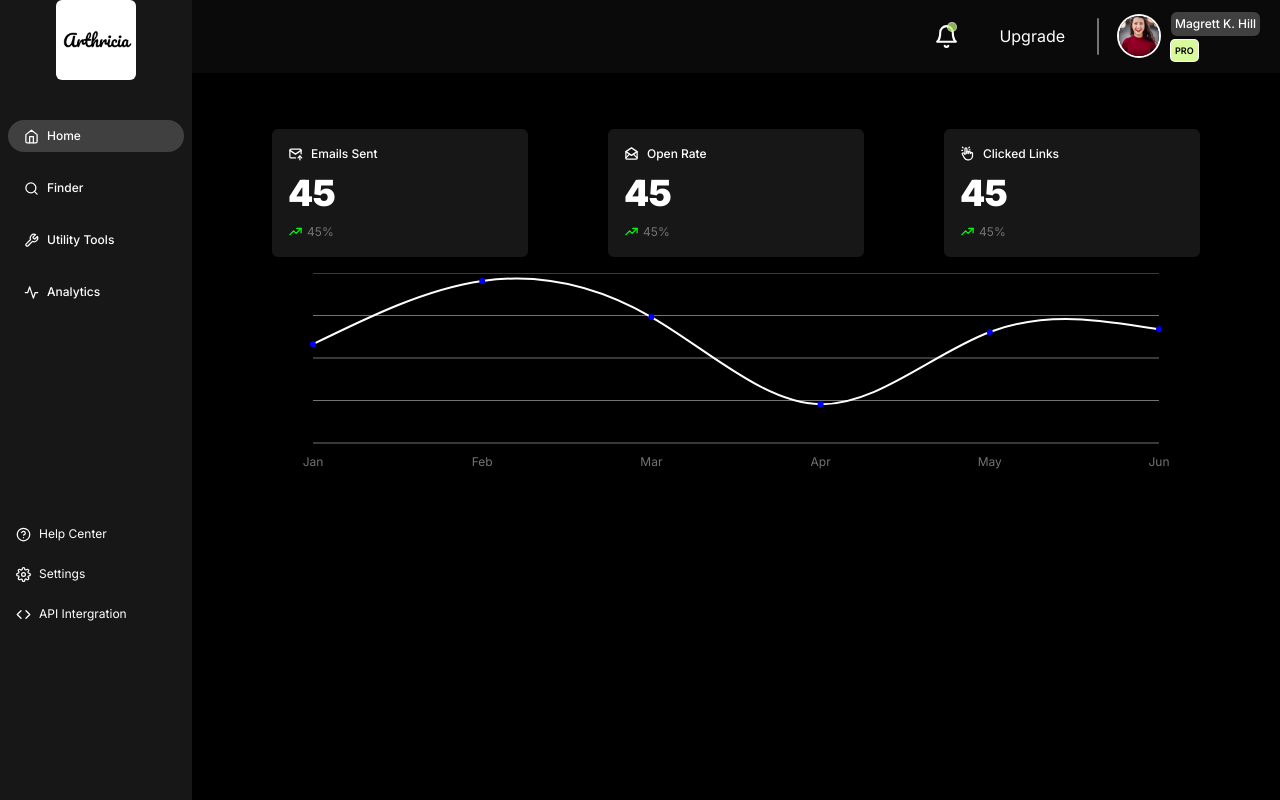
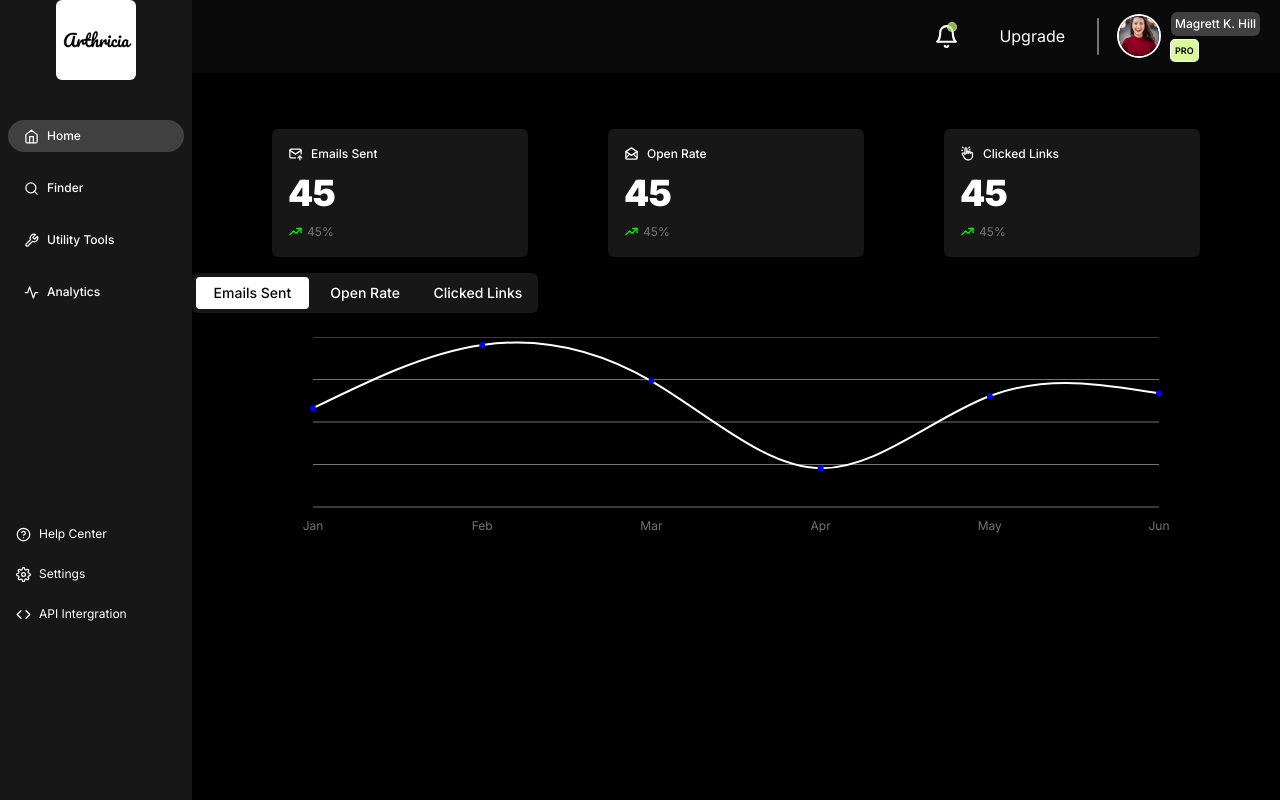
Before and after one commit to themuffineman/pendora-tools, a Next.js app in the folder my-app/: page /dashboard in a window 1280 px wide. Built offline with nearby package versions, Linux system fonts and the light colour scheme.

Commit message:
Added Tabs

```diff
--- a/my-app/app/dashboard/page.jsx
+++ b/my-app/app/dashboard/page.jsx
@@ -3,6 +3,13 @@
 import { dashOverviewData } from '../app.config'
 import DashCard from '@/components/DashCard'
 import Chart from '@/components/Chart'
+import {
+  Tabs,
+  TabsContent,
+  TabsList,
+  TabsTrigger,
+} from "@/components/ui/tabs"
+import styles from '@/components/components.module.css'
 
 const page = () => {
   return (
@@ -11,6 +18,24 @@
         {dashOverviewData.map((data)=>(
           <DashCard title={data.title} icon={data.icon} stat={45} comparison={45}/>
         ))}
+      </div>
+      <div className="w-full">
+        <Tabs className="w-max bg-black" defaultValue="emailsSent">
+          <TabsList className="grid w-full grid-cols-3 bg-neutral-900">
+            <TabsTrigger value="emailsSent" className={`text-white font-medium ${styles.TabsTrigger}`}>
+              Emails Sent
+            </TabsTrigger>
+            <TabsTrigger value="openRate" className={`text-white font-medium ${styles.TabsTrigger}`}>
+              Open Rate
+            </TabsTrigger>
+            <TabsTrigger value="clickedLinks" className={`text-white font-medium ${styles.TabsTrigger}`}>
+              Clicked Links
+            </TabsTrigger>
+          </TabsList>
+          <TabsContent value="emailsSent"></TabsContent>
+          <TabsContent value="openRate"></TabsContent>
+          <TabsContent value="clickedLinks"></TabsContent>
+        </Tabs>
       </div>
       <div className="w-[80%]">
         <Chart/>
--- a/my-app/components/components.module.css
+++ b/my-app/components/components.module.css
@@ -7,3 +7,7 @@
 .stroke{
     stroke: white;
 }
+.TabsTrigger[data-state='active'] {
+    background-color: black;
+    color: white;
+}
--- /dev/null
+++ b/my-app/components/ui/tabs.jsx
@@ -0,0 +1,43 @@
+"use client"
+
+import * as React from "react"
+import * as TabsPrimitive from "@radix-ui/react-tabs"
+
+import { cn } from "@/lib/utils"
+
+const Tabs = TabsPrimitive.Root
+
+const TabsList = React.forwardRef(({ className, ...props }, ref) => (
+  <TabsPrimitive.List
+    ref={ref}
+    className={cn(
+      "inline-flex h-10 items-center justify-center rounded-md bg-muted p-1 text-muted-foreground",
+      className
+    )}
+    {...props} />
+))
+TabsList.displayName = TabsPrimitive.List.displayName
+
+const TabsTrigger = React.forwardRef(({ className, ...props }, ref) => (
+  <TabsPrimitive.Trigger
+    ref={ref}
+    className={cn(
+      "inline-flex items-center justify-center whitespace-nowrap rounded-sm px-3 py-1.5 text-sm font-medium ring-offset-background transition-all focus-visible:outline-none focus-visible:ring-2 focus-visible:ring-ring focus-visible:ring-offset-2 disabled:pointer-events-none disabled:opacity-50 data-[state=active]:bg-background data-[state=active]:text-foreground data-[state=active]:shadow-sm",
+      className
+    )}
+    {...props} />
+))
+TabsTrigger.displayName = TabsPrimitive.Trigger.displayName
+
+const TabsContent = React.forwardRef(({ className, ...props }, ref) => (
+  <TabsPrimitive.Content
+    ref={ref}
+    className={cn(
+      "mt-2 ring-offset-background focus-visible:outline-none focus-visible:ring-2 focus-visible:ring-ring focus-visible:ring-offset-2",
+      className
+    )}
+    {...props} />
+))
+TabsContent.displayName = TabsPrimitive.Content.displayName
+
+export { Tabs, TabsList, TabsTrigger, TabsContent }
--- a/my-app/package.json
+++ b/my-app/package.json
@@ -11,6 +11,7 @@
   "dependencies": {
     "@radix-ui/react-accordion": "^1.2.0",
     "@radix-ui/react-popover": "^1.1.1",
+    "@radix-ui/react-tabs": "^1.1.0",
     "class-variance-authority": "^0.7.0",
     "clsx": "^2.1.1",
     "lucide-react": "^0.408.0",
```
Also changed, not shown: 1 other file (tests, documents, lock files or other folders).
